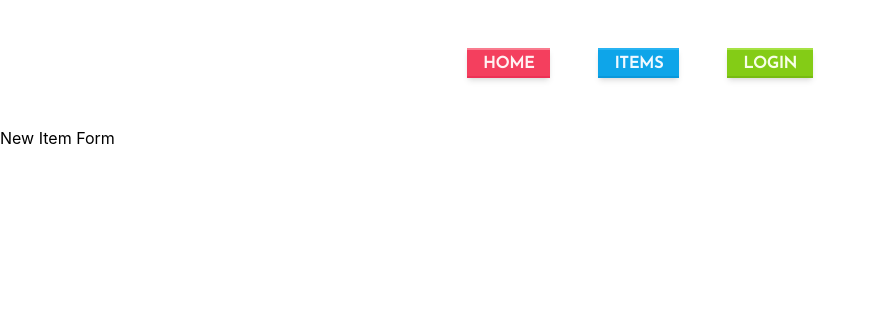
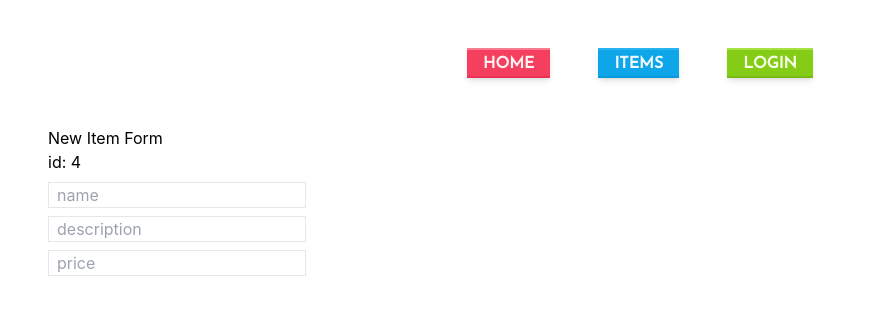
Before and after one commit to stujmar/pwa-playground, a React (Create React App) app: page /items/new in a window 1280 px wide. Shown: the top 314 px of the page, without its empty margins (0-875 px from the left). Built offline with nearby package versions, Linux system fonts and the light colour scheme.

Commit message:
[sm] made a crude form to create new items

```diff
--- a/src/components/teams/NewItemForm.js
+++ b/src/components/teams/NewItemForm.js
@@ -2,7 +2,14 @@ import React from 'react';
 
 const NewItemForm = () => {
   return (
-    <div>New Item Form</div>
+    <div className="mx-12">New Item Form
+      <form className="flex flex-col gap-2 item-start">
+        <div>id: 4</div>
+        <input className="border w-max pl-2" type="text" placeholder="name" />
+        <input className="border w-max pl-2" type="text" placeholder="description" />
+        <input className="border w-max pl-2" type="number" placeholder="price" />
+      </form>
+    </div>
   )
 }
 
```
